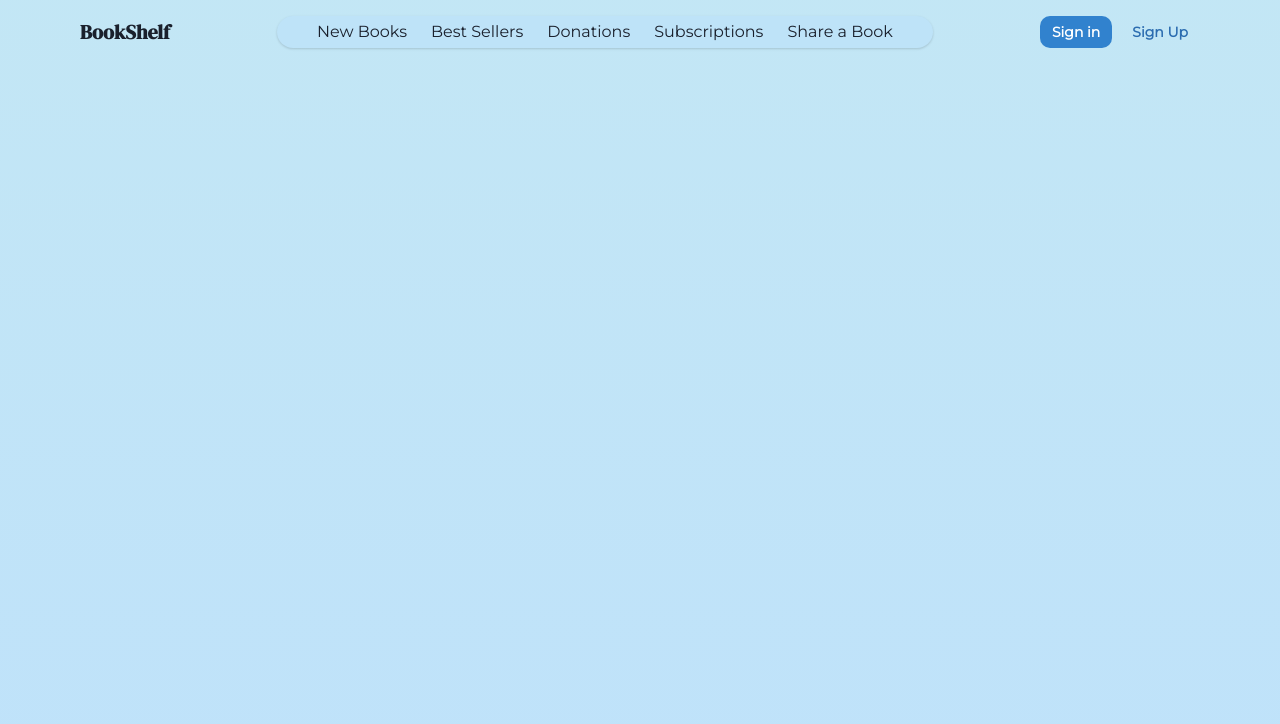
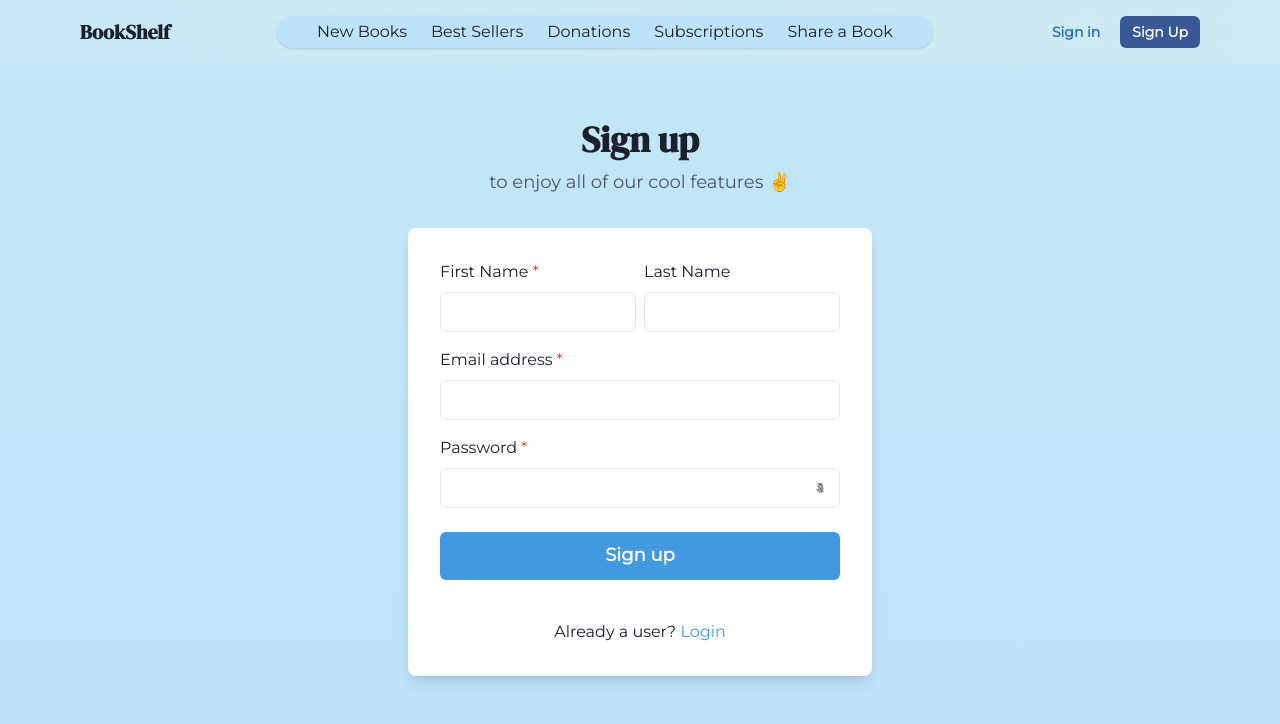
Before and after one commit to TharinduEpaz/bookshelf, a React (Vite) app in the folder bookshelf/: page /register in a window 1280 px wide. Shown: the top 724 px of the page. Built offline with nearby package versions, Linux system fonts and the light colour scheme.

Commit message:
router bug fixes and login signup  UI added

```diff
--- a/bookshelf/src/App.jsx
+++ b/bookshelf/src/App.jsx
@@ -3,6 +3,8 @@
 import { Route, BrowserRouter as Router, Routes } from "react-router-dom";
 import Home from "./pages/Home";
 import g from "./assets/g.png";
+import Login from "./pages/Login";
+import Register from "./pages/Register";
 
 function App() {
   return (
@@ -37,12 +39,12 @@
 
       /> */}
 
+      <Router>
       <Navbar />
-
-
-      <Router>
         <Routes>
           <Route exact path="/" element={<Home />}></Route>
+          <Route exact path="/login" element={<Login />}></Route>
+          <Route exact path="/register" element={<Register />}></Route>
         </Routes>
       </Router>
     </Box>
--- a/bookshelf/src/components/Home/BlurWhiteBox.jsx
+++ b/bookshelf/src/components/Home/BlurWhiteBox.jsx
@@ -6,6 +6,7 @@
   Image,
   Grid,
   GridItem,
+  Button,
 } from "@chakra-ui/react";
 import React from "react";
 import Search from "../Search";
@@ -18,8 +19,8 @@
       w="80%"
       h="40vh"
       borderRadius="2xl"
-      boxShadow="md"
-      bgGradient="linear(to left, rgba(255, 255, 235, 0.2), rgba(255, 255, 255, 0.1))"
+      boxShadow="sm"
+      bgGradient="linear(to left, rgba(255, 255, 235, 0.1), rgba(255, 255, 255, 0.5))"
       // filter="blur(8px)"
       backdropFilter="blur(8px)"
       p={4}
@@ -55,9 +56,12 @@
 
           />
         </GridItem>
-        <GridItem rowSpan={2} colSpan={3}>
-          <Search />
+        <GridItem rowSpan={2} colSpan={3}  alignItems={'top'} display={'flex'}>
+           <Button ml={5} colorScheme="purple" w={100} borderRadius={100}>Shop</Button>
+           <Search />
+
         </GridItem>
+
       </Grid>
     </Box>
   );
--- a/bookshelf/src/components/Navbar.jsx
+++ b/bookshelf/src/components/Navbar.jsx
@@ -1,19 +1,3 @@
-// import {
-//   Box,
-//   Button,
-//   Container,
-//   Image,
-//   Spacer,
-//   Link,
-//   HStack,
-//   Flex,
-//   Heading,
-//   Avatar,
-//   AvatarBadge,
-//   Text,
-//   Center,
-// } from "@chakra-ui/react";
-
 import "@fontsource/montserrat";
 import "@fontsource/playfair-display";
 
@@ -38,6 +22,8 @@
   LinkBox,
 } from "@chakra-ui/react";
 
+import { Link as RouterLink } from "react-router-dom";
+
 import { GiHamburgerMenu } from "react-icons/gi";
 import { AiOutlineClose } from "react-icons/ai";
 
@@ -54,10 +40,24 @@
 function Navbar() {
   const { isOpen, onOpen, onClose } = useDisclosure();
   return (
-    <Box px={4} bg={useColorModeValue("", "gray.800")} pl={20} pr={20} >
-      <Flex h={16} alignItems="center" justifyContent="space-between" mx="auto" >
+    <Box
+      as="nav"
+      position={"fixed"}
+      zIndex={999}
+      px={4}
+      bg={useColorModeValue("", "gray.800")}
+      pl={20}
+      pr={20}
+      w={"100%"}
+      bgGradient="linear(to left, rgba(255, 255, 235, 0.2), rgba(255, 255, 255, 0.1))"
+      // filter="blur(8px)"
+      backdropFilter="blur(8px)"
+      top={0}
+    >
+      <Flex h={16} alignItems="center" justifyContent="space-between" mx="auto">
+        <RouterLink to="/">
           <Heading size={"md"}>BookShelf</Heading>
-
+        </RouterLink>
         <HStack
           spacing={8}
           alignItems="center"
@@ -81,22 +81,27 @@
           </HStack>
         </HStack>
         <ButtonGroup>
+
+          <RouterLink to="/login">
             <Button
               colorScheme="blue"
               size="sm"
+              variant={"ghost"}
               display={{ base: "none", md: "block" }}
-            borderRadius={10}
             >
               Sign in
             </Button>
+          </RouterLink>
+
+          <RouterLink to="/register">
             <Button
-            colorScheme="blue"
-            variant={"ghost"}
+              colorScheme="facebook"
               size="sm"
               display={{ base: "none", md: "block" }}
             >
               Sign Up
             </Button>
+          </RouterLink>
         </ButtonGroup>
 
         <IconButton
@@ -116,7 +121,6 @@
               <NavLink key={index} {...link} onClose={onClose} />
             ))}
           </Stack>
-          <Link></Link>
         </Box>
       ) : null}
     </Box>
--- a/bookshelf/src/components/Search.jsx
+++ b/bookshelf/src/components/Search.jsx
@@ -1,5 +1,6 @@
 import React from "react";
 import {
+  Button,
   IconButton,
   Input,
   InputGroup,
@@ -11,8 +12,8 @@
 
 function Search() {
   return (
-    <Stack spacing={4}>
-      <InputGroup mt={{base:0,sm:10}}>
+    <>
+      <InputGroup>
         <Input
           type="text"
           placeholder="Search thousands of books"
@@ -20,13 +21,16 @@
           borderColor={'white'}
           focusBorderColor="white.100"
           ml={5}
+          w={300}
+          borderRadius={100}
 
         />
+        <IconButton icon={<FaSearch />} color="blue.300" ml={2} borderRadius={100} variant={'ghost'} />
 
-        <InputRightAddon children={<IconButton icon={<FaSearch w='100%'/>}/>}/>
+
 
       </InputGroup>
-    </Stack>
+    </>
   );
 }
 
--- a/bookshelf/src/main.jsx
+++ b/bookshelf/src/main.jsx
@@ -13,7 +13,8 @@
   styles: {
     global: {
       body: {
-        bgGradient:"linear(to bottom, rgba(135, 206, 235, 0.5), rgba(30, 144, 255, 0.3))"
+        bgGradient:"linear(to bottom, rgba(135, 206, 235, 0.5), rgba(30, 144, 255, 0.3))",
+        paddingTop: "70px",
       },
     },
   },
@@ -21,10 +22,13 @@
 
 import { ChakraProvider } from "@chakra-ui/react";
 
+
 ReactDOM.createRoot(document.getElementById("root")).render(
   <React.StrictMode>
     <ChakraProvider theme={theme}>
+
       <App />
+
     </ChakraProvider>
   </React.StrictMode>
 );
--- a/bookshelf/src/pages/Home.jsx
+++ b/bookshelf/src/pages/Home.jsx
@@ -1,11 +1,12 @@
 import React from "react";
 import BlurWhiteBox from "../components/Home/BlurWhiteBox";
 import HomeItemBox from "../components/Home/HomeItemBox";
-import { Flex, Heading} from "@chakra-ui/react";
+import { Center, Divider, Flex, Heading} from "@chakra-ui/react";
 import bookgirl from "../assets/bookgirl.png";
 import { FaBookOpen, FaFire, FaHeart } from "react-icons/fa";
 import { BsStars } from "react-icons/bs";
 import { ImBooks } from "react-icons/im";
+
 
 
 function Home() {
@@ -42,16 +43,22 @@
         title="Find Your Next Literary Escape Browse, Click, and Get Lost in Stories!"
         image={bookgirl}
       />
+      <Center>
       <Heading
-        fontFamily={"Montserrat"}
+        alignSelf={"center"}
+
+        fontWeight={'light'}
         size={"sm"}
-        position={"relative"}
-        top={10}
-        left={{ base: 100, sm: 40 }}
-        w={"200px"}
+        mt={20}
+        letterSpacing={5}
+
       >
-        Featured Categories
+
+        FEATURED CATEGORIES
       </Heading>
+
+      </Center>
+
       <Flex
         gap={10}
         alignItems={"center"}
@@ -62,12 +69,26 @@
       >
         {Object.keys(itemBoxDetails).map((item) => (
           <HomeItemBox
+            key={item}
             header={itemBoxDetails[item].header}
             bgColor={itemBoxDetails[item].bgColor}
             icon={itemBoxDetails[item].icon}
           />
         ))}
       </Flex>
+      <Center>
+      <Heading
+        alignSelf={"center"}
+
+        fontWeight={'light'}
+        size={"sm"}
+        mt={20}
+        letterSpacing={5}
+
+      >
+        NEW ARRIVALS
+      </Heading>
+      </Center>
     </>
   );
 }
--- /dev/null
+++ b/bookshelf/src/pages/Login.jsx
@@ -0,0 +1,66 @@
+import {
+  Flex,
+  Box,
+  FormControl,
+  FormLabel,
+  Input,
+  Checkbox,
+  Stack,
+  Link,
+  Button,
+  Heading,
+  Text,
+  useColorModeValue,
+} from '@chakra-ui/react';
+
+export default function SimpleCard() {
+  return (
+    <Flex
+      minH={'100vh'}
+
+      justify={'center'}
+      >
+      <Stack spacing={8} mx={'auto'} maxW={'lg'} py={12} px={6}>
+        <Stack align={'center'}>
+          <Heading fontSize={'4xl'}>Sign in to your account</Heading>
+          <Text fontSize={'lg'} color={'gray.600'}>
+            to enjoy all of our cool <Link color={'blue.400'}>features</Link> ✌️
+          </Text>
+        </Stack>
+        <Box
+          rounded={'lg'}
+          bg={useColorModeValue('white', 'gray.700')}
+          boxShadow={'lg'}
+          p={8}>
+          <Stack spacing={4}>
+            <FormControl id="email">
+              <FormLabel>Email address</FormLabel>
+              <Input type="email" />
+            </FormControl>
+            <FormControl id="password">
+              <FormLabel>Password</FormLabel>
+              <Input type="password" />
+            </FormControl>
+            <Stack spacing={10}>
+              <Stack
+                direction={{ base: 'column', sm: 'row' }}
+                align={'start'}
+                justify={'space-between'}>
+                <Checkbox>Remember me</Checkbox>
+                <Link color={'blue.400'}>Forgot password?</Link>
+              </Stack>
+              <Button
+                bg={'blue.400'}
+                color={'white'}
+                _hover={{
+                  bg: 'blue.500',
+                }}>
+                Sign in
+              </Button>
+            </Stack>
+          </Stack>
+        </Box>
+      </Stack>
+    </Flex>
+  );
+}
--- /dev/null
+++ b/bookshelf/src/pages/Register.jsx
@@ -0,0 +1,101 @@
+import {
+  Flex,
+  Box,
+  FormControl,
+  FormLabel,
+  Input,
+  InputGroup,
+  HStack,
+  InputRightElement,
+  Stack,
+  Button,
+  Heading,
+  Text,
+  useColorModeValue,
+  Link,
+} from '@chakra-ui/react';
+
+import { useState } from 'react';
+import { ViewIcon, ViewOffIcon } from '@chakra-ui/icons';
+import { Fa500Px } from 'react-icons/fa';
+
+export default function SignupCard() {
+  const [showPassword, setShowPassword] = useState(false);
+
+  return (
+    <Flex
+      minH={'100vh'}
+
+      justify={'center'}
+      >
+      <Stack spacing={8} mx={'auto'} maxW={'lg'} py={12} px={6}>
+        <Stack align={'center'}>
+          <Heading fontSize={'4xl'} textAlign={'center'}>
+            Sign up
+          </Heading>
+          <Text fontSize={'lg'} color={'gray.600'}>
+            to enjoy all of our cool features ✌️
+          </Text>
+        </Stack>
+        <Box
+          rounded={'lg'}
+          bg={useColorModeValue('white', 'gray.700')}
+          boxShadow={'lg'}
+          p={8}>
+          <Stack spacing={4}>
+            <HStack>
+              <Box>
+                <FormControl id="firstName" isRequired>
+                  <FormLabel>First Name</FormLabel>
+                  <Input type="text" />
+                </FormControl>
+              </Box>
+              <Box>
+                <FormControl id="lastName">
+                  <FormLabel>Last Name</FormLabel>
+                  <Input type="text" />
+                </FormControl>
+              </Box>
+            </HStack>
+            <FormControl id="email" isRequired>
+              <FormLabel>Email address</FormLabel>
+              <Input type="email" />
+            </FormControl>
+            <FormControl id="password" isRequired>
+              <FormLabel>Password</FormLabel>
+              <InputGroup>
+                <Input type={showPassword ? 'text' : 'password'} />
+                <InputRightElement h={'full'}>
+                  <Button
+                    variant={'ghost'}
+                    onClick={() =>
+                      setShowPassword((showPassword) => !showPassword)
+                    }>
+                    {showPassword ? <Fa500Px/> : <Fa500Px/>}
+                  </Button>
+                </InputRightElement>
+              </InputGroup>
+            </FormControl>
+            <Stack spacing={10} pt={2}>
+              <Button
+                loadingText="Submitting"
+                size="lg"
+                bg={'blue.400'}
+                color={'white'}
+                _hover={{
+                  bg: 'blue.500',
+                }}>
+                Sign up
+              </Button>
+            </Stack>
+            <Stack pt={6}>
+              <Text align={'center'}>
+                Already a user? <Link color={'blue.400'}>Login</Link>
+              </Text>
+            </Stack>
+          </Stack>
+        </Box>
+      </Stack>
+    </Flex>
+  );
+}
```
Also changed, not shown: bookshelf/src/pages/Shop.jsx (added, +9 -0 lines), 1 other file (tests, documents, lock files or other folders). Lines whose indentation alone changed are shown as unchanged.
